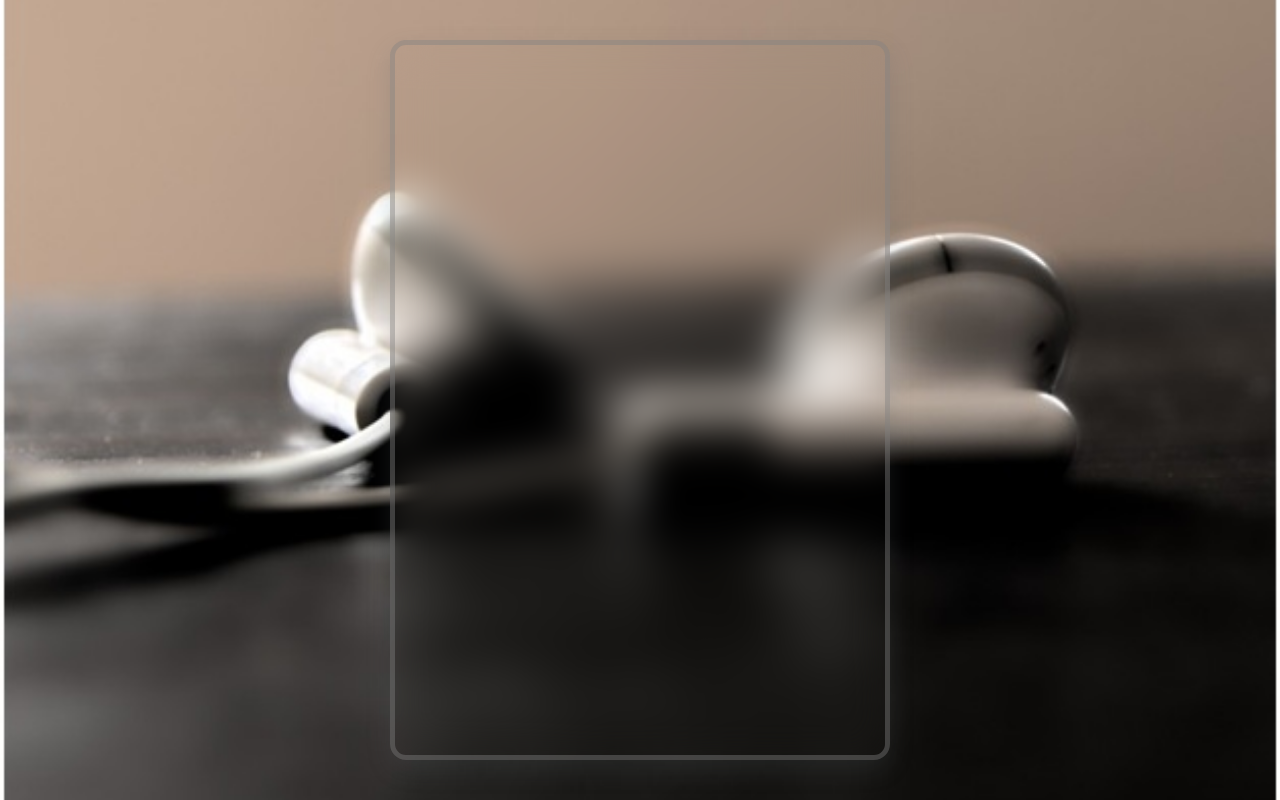
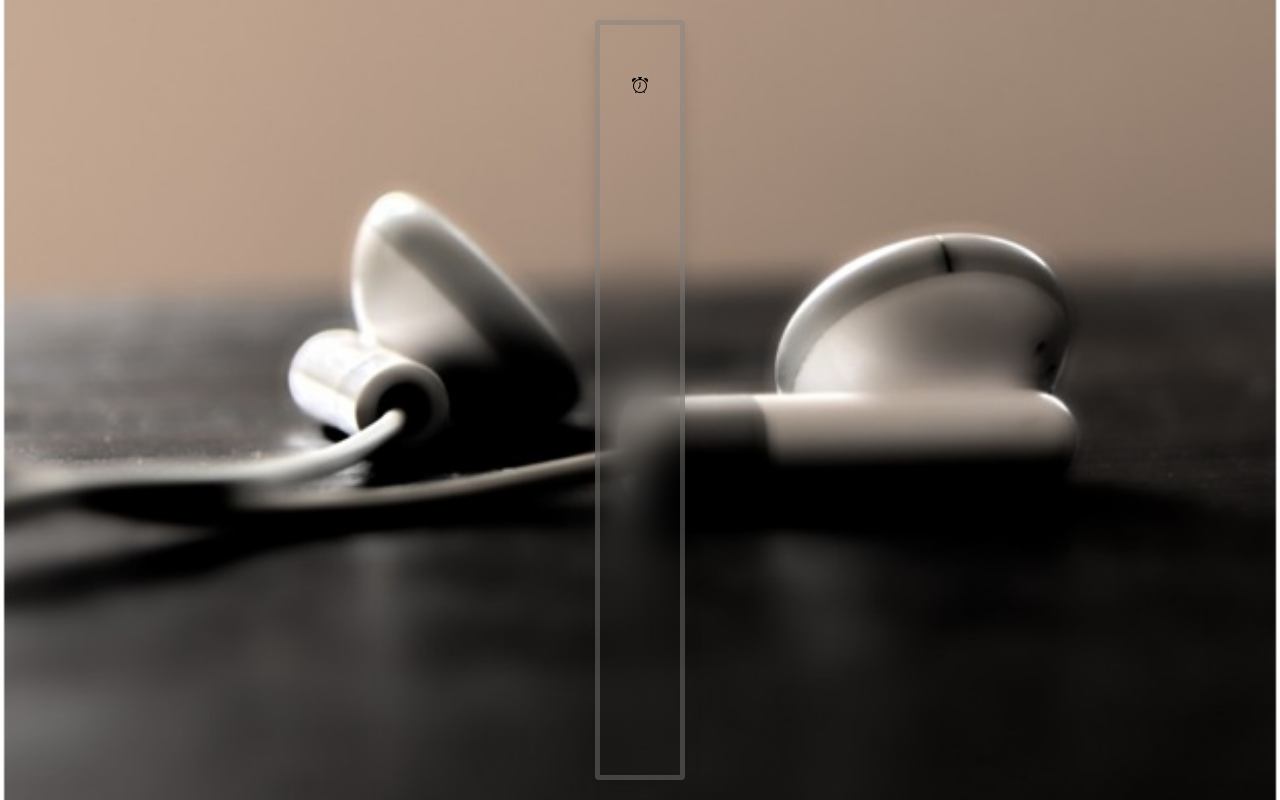
Before and after one commit to tivereidoro/mie_studio_app, a React (Vite) app: page / in a window 1280 px wide. Built offline with nearby package versions, Linux system fonts and the light colour scheme.

Commit message:
Init updates

```diff
--- a/src/components/Player.jsx
+++ b/src/components/Player.jsx
@@ -1,4 +1,5 @@
-import React from 'react'
+import React from 'react';
+import 'bootstrap-icons/font/bootstrap-icons.css';
 import './playerStyle.css'
 import bgImage from "../assets/earpiece.jpg"
 
@@ -8,7 +9,7 @@ export default function Player() {
             <img src={bgImage} alt="bg image" className="bg_img" />
 
             <div className='player'>
-                <div></div>
+                <div><i className="bi-alarm"></i></div>
             </div>
         </div>
     )
--- a/src/components/playerStyle.css
+++ b/src/components/playerStyle.css
@@ -29,12 +29,13 @@
 }
 
 .player {
-  width: 500px;
-  height: 90vh;
+  margin-top: 2rem auto;
+  max-width: 20rem;
+  height: 95vh;
   padding: 3rem 2rem;
   border: 5px solid hsla(0, 0%, 50%, 0.429);
-  border-radius: 1rem;
+  border-radius: 0.25rem;
   /* background-color: azure; */
-  box-shadow: 0 10px 25px rgba(92, 99, 105, 0.2);
+  box-shadow: 0 10px 20px -5px rgba(0, 0, 0, 0.19), 0 6px 6px -10px rgba(0, 0, 0, 0.23);
   backdrop-filter: blur(20px);
 }
```
